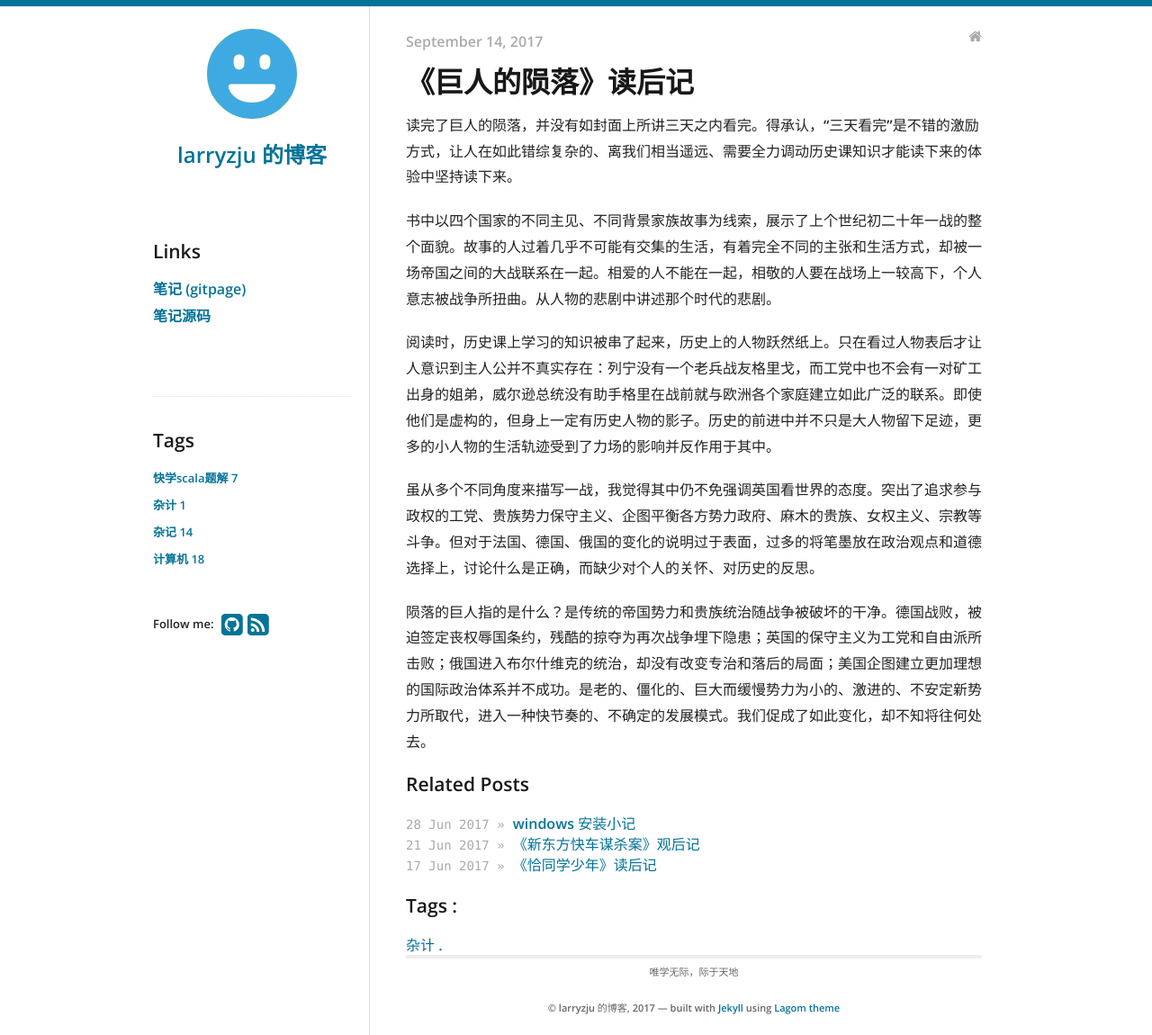
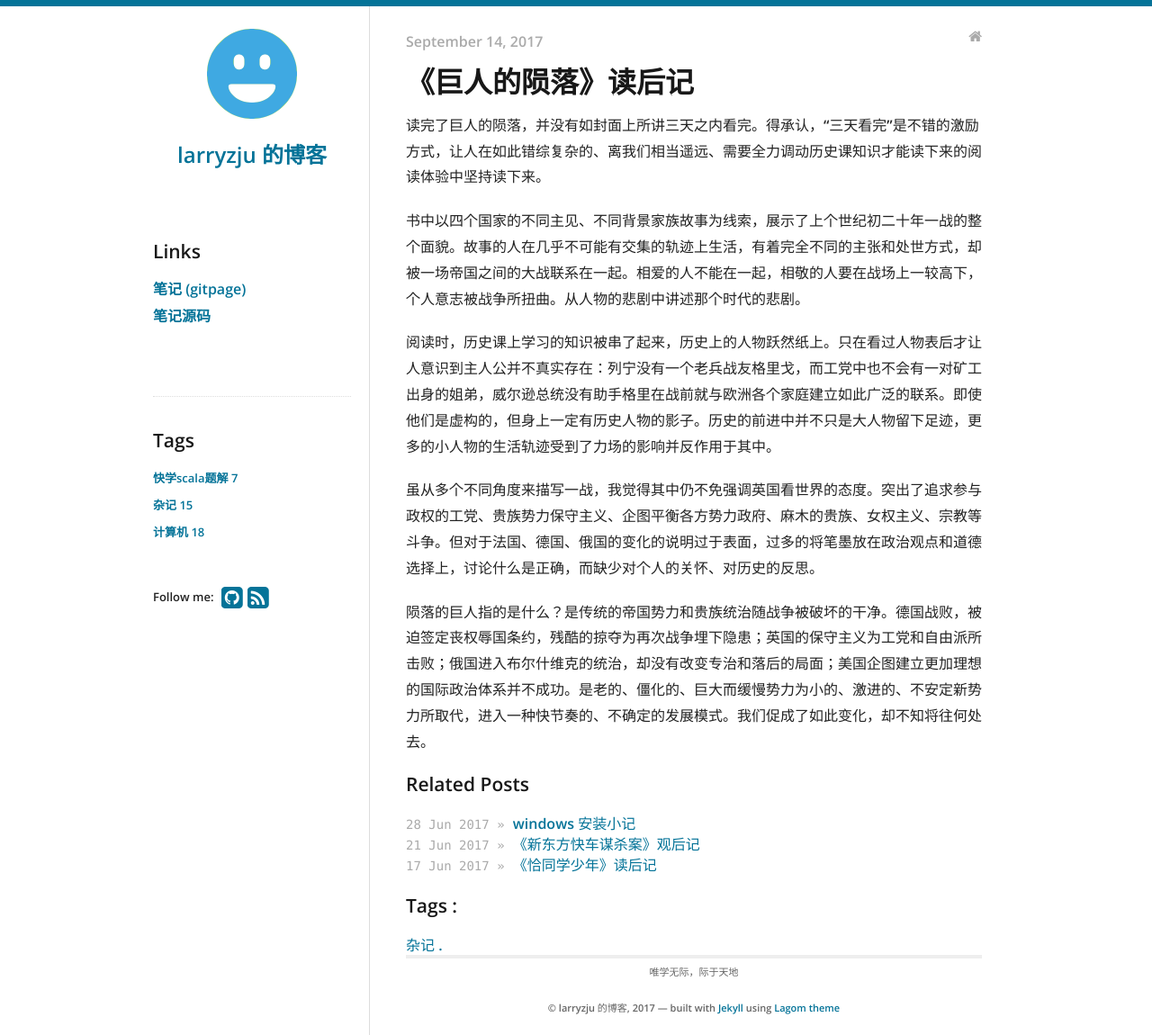
Before and after one commit to larryzju/larryzju.github.io, a Jekyll site: the page built from _posts/2017-09-14-巨人的陨落.md, in a window 1280 px wide. Shown: the whole page at 90% size. Built offline with Jekyll 4.4.1, drawn with Linux system fonts in a browser that asks for light colours; nearby versions of some CDN libraries.

Commit message:
修改 tags 分类

```diff
--- a/_posts/2017-09-14-巨人的陨落.md
+++ b/_posts/2017-09-14-巨人的陨落.md
@@ -1,12 +1,12 @@
 ---
 layout: post
 title: 《巨人的陨落》读后记
-tags: 杂计
+tags: 杂记
 ---
 
-读完了巨人的陨落，并没有如封面上所讲三天之内看完。得承认，“三天看完”是不错的激励方式，让人在如此错综复杂的、离我们相当遥远、需要全力调动历史课知识才能读下来的体验中坚持读下来。
+读完了巨人的陨落，并没有如封面上所讲三天之内看完。得承认，“三天看完”是不错的激励方式，让人在如此错综复杂的、离我们相当遥远、需要全力调动历史课知识才能读下来的阅读体验中坚持读下来。
 
-书中以四个国家的不同主见、不同背景家族故事为线索，展示了上个世纪初二十年一战的整个面貌。故事的人过着几乎不可能有交集的生活，有着完全不同的主张和生活方式，却被一场帝国之间的大战联系在一起。相爱的人不能在一起，相敬的人要在战场上一较高下，个人意志被战争所扭曲。从人物的悲剧中讲述那个时代的悲剧。
+书中以四个国家的不同主见、不同背景家族故事为线索，展示了上个世纪初二十年一战的整个面貌。故事的人在几乎不可能有交集的轨迹上生活，有着完全不同的主张和处世方式，却被一场帝国之间的大战联系在一起。相爱的人不能在一起，相敬的人要在战场上一较高下，个人意志被战争所扭曲。从人物的悲剧中讲述那个时代的悲剧。
 
 阅读时，历史课上学习的知识被串了起来，历史上的人物跃然纸上。只在看过人物表后才让人意识到主人公并不真实存在：列宁没有一个老兵战友格里戈，而工党中也不会有一对矿工出身的姐弟，威尔逊总统没有助手格里在战前就与欧洲各个家庭建立如此广泛的联系。即使他们是虚构的，但身上一定有历史人物的影子。历史的前进中并不只是大人物留下足迹，更多的小人物的生活轨迹受到了力场的影响并反作用于其中。
 
```
